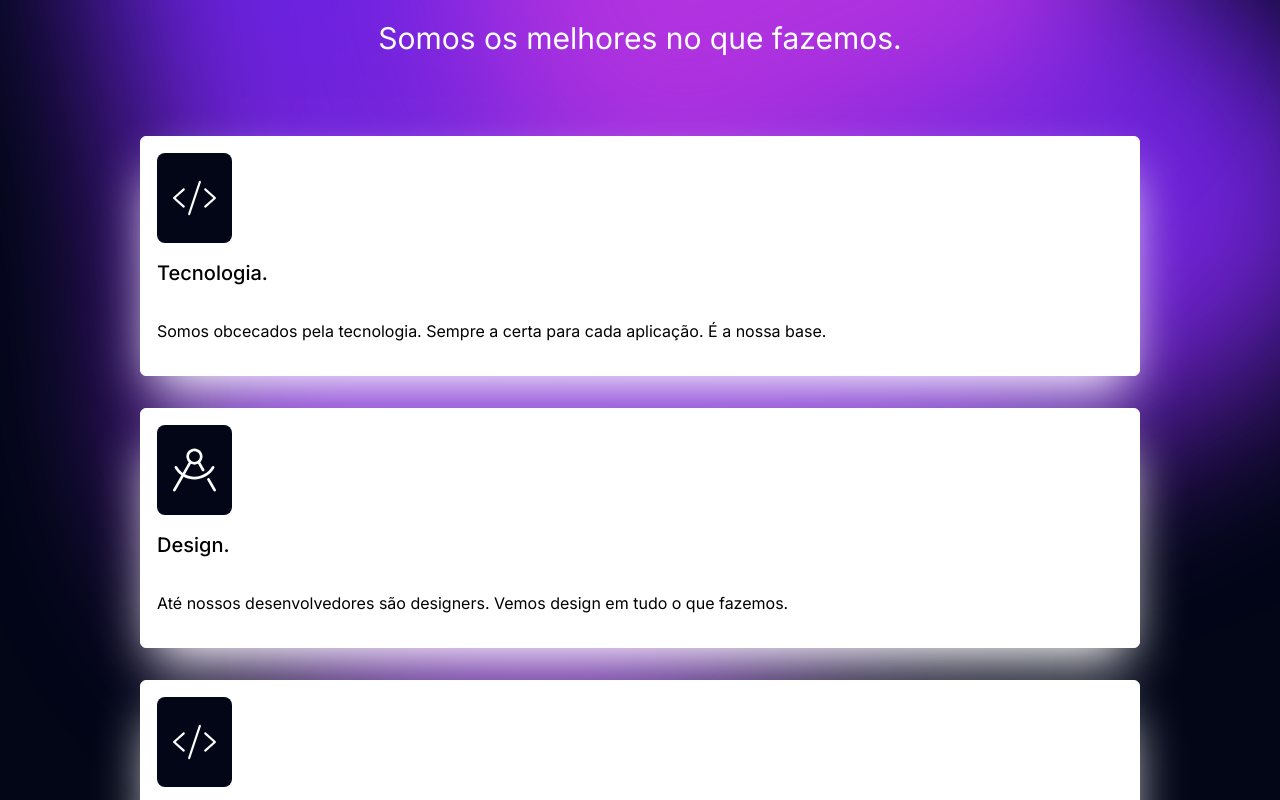
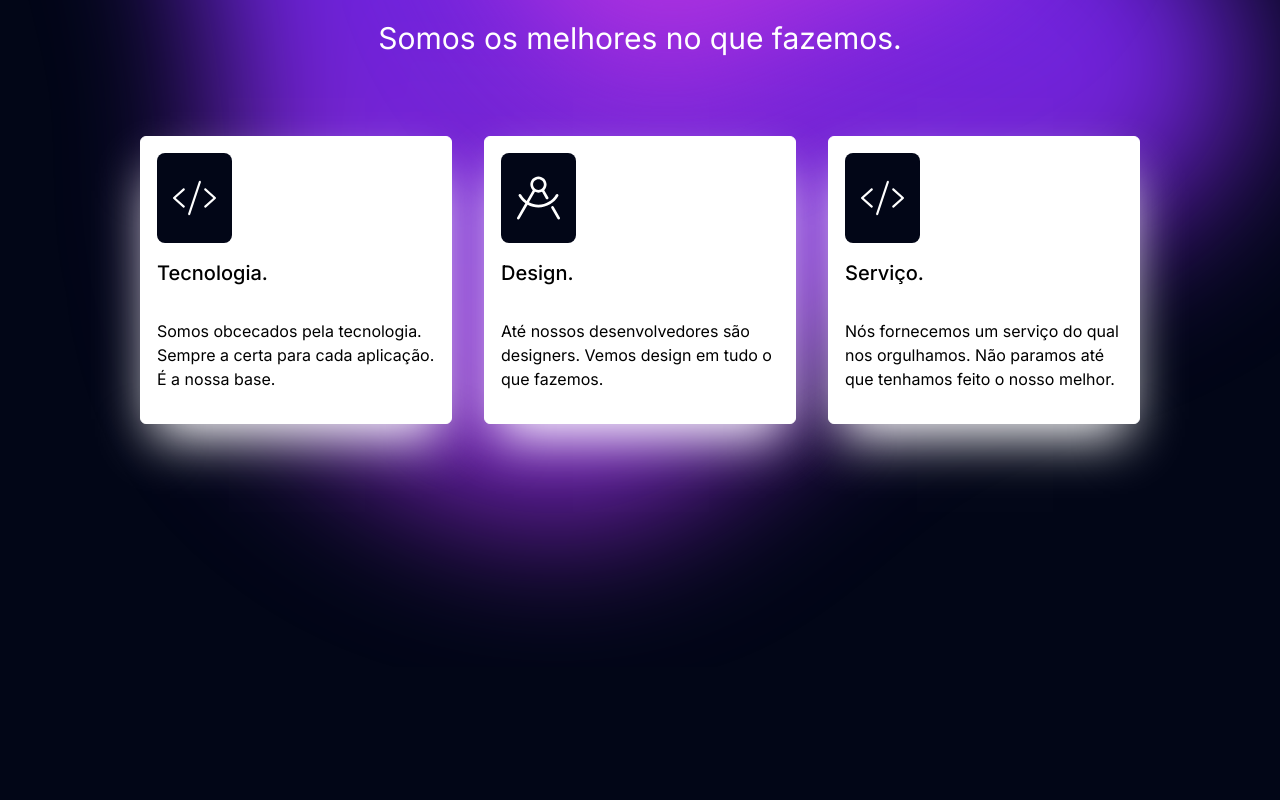
Before and after one commit to flumadev/fluma, a SvelteKit app: page / in a window 1280 px wide. Shown: the part 700-1500 px from the top of the page. Built offline with nearby package versions, Linux system fonts and the light colour scheme.

Commit message:
fix: flex services

```diff
--- a/src/routes/+page.svelte
+++ b/src/routes/+page.svelte
@@ -18,7 +18,7 @@
     <section class="min-h-screen ">
         <div class="container py-20">
             <h1 class="text-3xl text-center">Somos os melhores no que fazemos.</h1>
-            <div class="flex flex-col gap-8 mt-20 max-w-[1000px] mx-auto	">
+            <div class="flex flex-col gap-8 mt-20 max-w-[1000px] mx-auto sm:flex-row	">
                 <div class="max-w-1/2 w-full border border-white p-4 pb-8 rounded-md bg-white text-black  shadow-2xl shadow-white	">
                     <div class="w-[75px] h-[90px] p-4 bg-slate-950 flex rounded-lg mb-4 ">
                         <svg class="fill-current text-white" viewBox="0 0 640 512"
```
